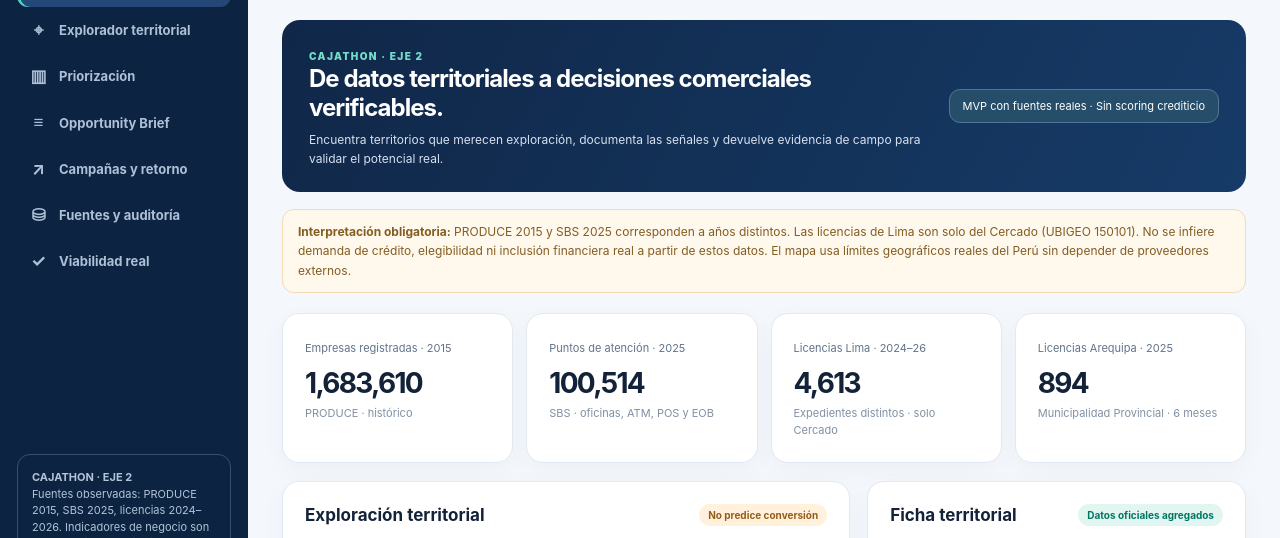
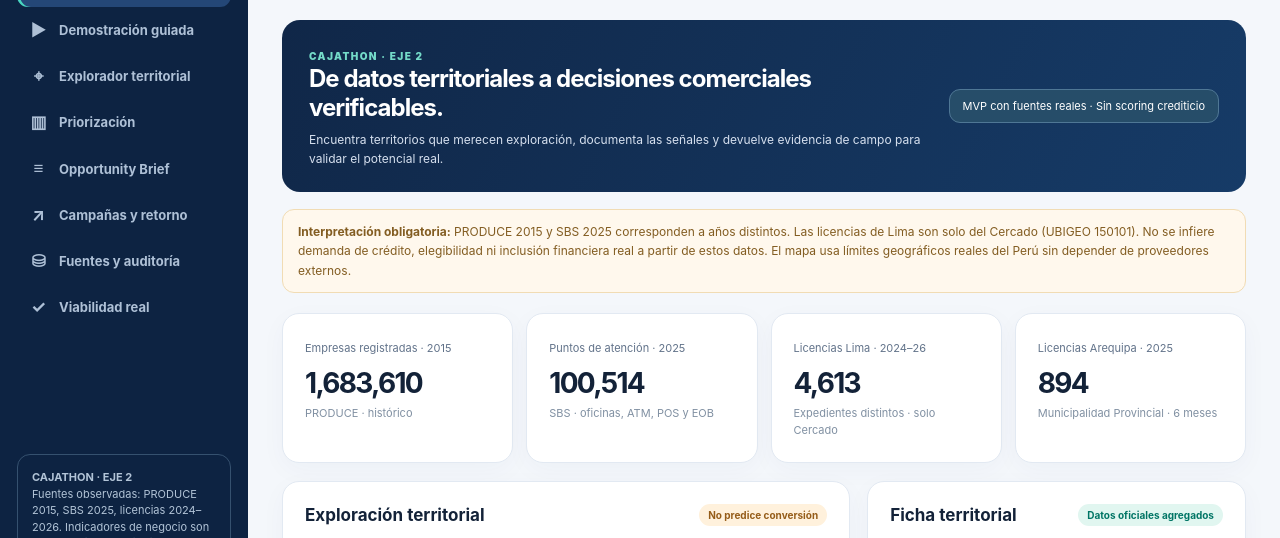
Before and after one commit to bkdevcorp/geogrowth-ai-cajathon, a plain HTML site: page GeoGrowth_AI_Dashboard_V3.html in a window 1280 px wide. Shown: the part 191-729 px from the top of the page. Drawn offline with Linux system fonts and the light colour scheme.

Commit message:
Restore guided opportunity flow and illustrative case data without changing map V5

```diff
--- a/GeoGrowth_AI_Dashboard_V3.html
+++ b/GeoGrowth_AI_Dashboard_V3.html
@@ -122,4 +122,4 @@ function onInput(e){if(e.target.id==='weight')$('weightNum').textContent=e.targe
 async function onChange(e){if(e.target.hasAttribute('data-change-dep'))changeDep(e.target.value);if(e.target.id==='feedbackFile'){let file=e.target.files?.[0];if(!file)return;try{const data=JSON.parse(await file.text());if(data.format!=='GeoGrowthFieldResultsV3'||!Array.isArray(data.visitas))throw Error('Formato incompatible');state.feedback=data.visitas.filter(v=>v&&/^[0-9]{6}$/.test(String(v.territory_ubigeo||'')));toast('Resultados importados: '+state.feedback.length);render()}catch(err){toast('Error al importar: '+err.message)}}}
 function onClick(e){let mdep=e.target.closest('[data-map-dep]');if(mdep){changeDep(mdep.dataset.mapDep);return;}let nav=e.target.closest('[data-view]');if(nav){state.view=nav.dataset.view;render();window.scrollTo(0,0);return;}let select=e.target.closest('[data-ubigeo]');if(select){state.selected=select.dataset.ubigeo;if(state.view==='brief')render();else{state.view='brief';render()}window.scrollTo(0,0);return;}let id=e.target.id;if(id==='recalc'){state.w=Math.max(0,Math.min(100,parseInt($('weight').value||55)));state.budget=Math.max(500,Math.min(25000,parseInt($('budget').value||2400)));state.plan=[];render();toast('Benchmark recalculado con parámetros indicados.')}if(id==='resetPlan'){state.plan=benchmark().m2.map(x=>x.ubigeo);render()}if(id==='exportPlan')exportPlan();if(id==='exportBrief')exportBrief();if(id==='addPlan'){let r=selected();if(!state.plan.includes(r.ubigeo)){state.plan.push(r.ubigeo);toast('Territorio incorporado a campaña')}else toast('Ya está en la campaña')}if(id==='menubtn'){$('mobilemenu').style.display=$('mobilemenu').style.display==='flex'?'none':'flex'}}
 document.addEventListener('click',onClick);document.addEventListener('change',onChange);document.addEventListener('input',onInput);render();
-</script><script src="geogrowth-map.js?v=50"></script></body></html>
+</script><script src="geogrowth-map.js?v=50"></script><script src="geogrowth-flujo.js?v=60"></script></body></html>
```
